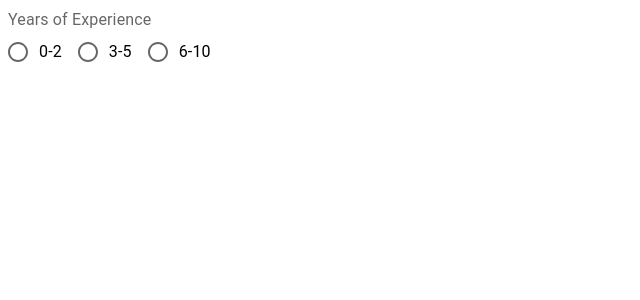
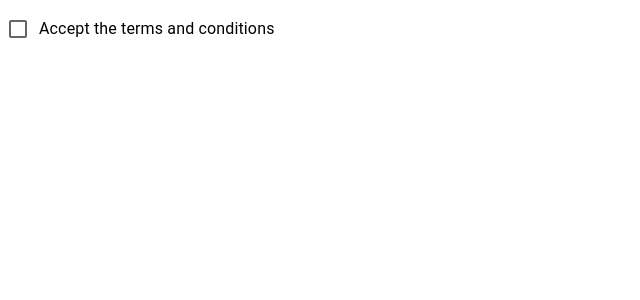
Before and after one commit to kanagu555/React-MUI-Tutorial, a React (Create React App) app: page / in a window 1280 px wide. Shown: the top 300 px of the page, without its empty margins (0-640 px from the left). Built offline with nearby package versions, Linux system fonts and the light colour scheme.

Commit message:
Mui Checkbox

```diff
--- a/src/App.js
+++ b/src/App.js
@@ -5,6 +5,8 @@ import MuiButton from './components/MuiButton'
 import MuiTextField from './components/MuiTextField'
 import MuiSelect from './components/MuiSelect'
 import MuiRadioButton from './components/MuiRadioButton'
+import MuiCheckBox from './components/MuiCheckBox'
+
 
 export default function App() {
   return (
@@ -13,7 +15,8 @@ export default function App() {
         {/* <MuiButton /> */}
         {/* <MuiTextField/> */}
         {/* <MuiSelect /> */}
-        <MuiRadioButton />
+        {/* <MuiRadioButton /> */}
+        <MuiCheckBox />
     </div>
   );
 }
--- /dev/null
+++ b/src/components/MuiCheckBox.js
@@ -0,0 +1,14 @@
+import React from 'react'
+import {Box, FormControlLabel, Checkbox} from '@mui/material';
+
+const MuiCheckBox = () => {
+  return (
+    <Box>
+      <Box>
+        <FormControlLabel label='Accept the terms and conditions' control={<Checkbox/>}/>
+        </Box>
+      </Box>
+  )
+}
+
+export default MuiCheckBox
```
